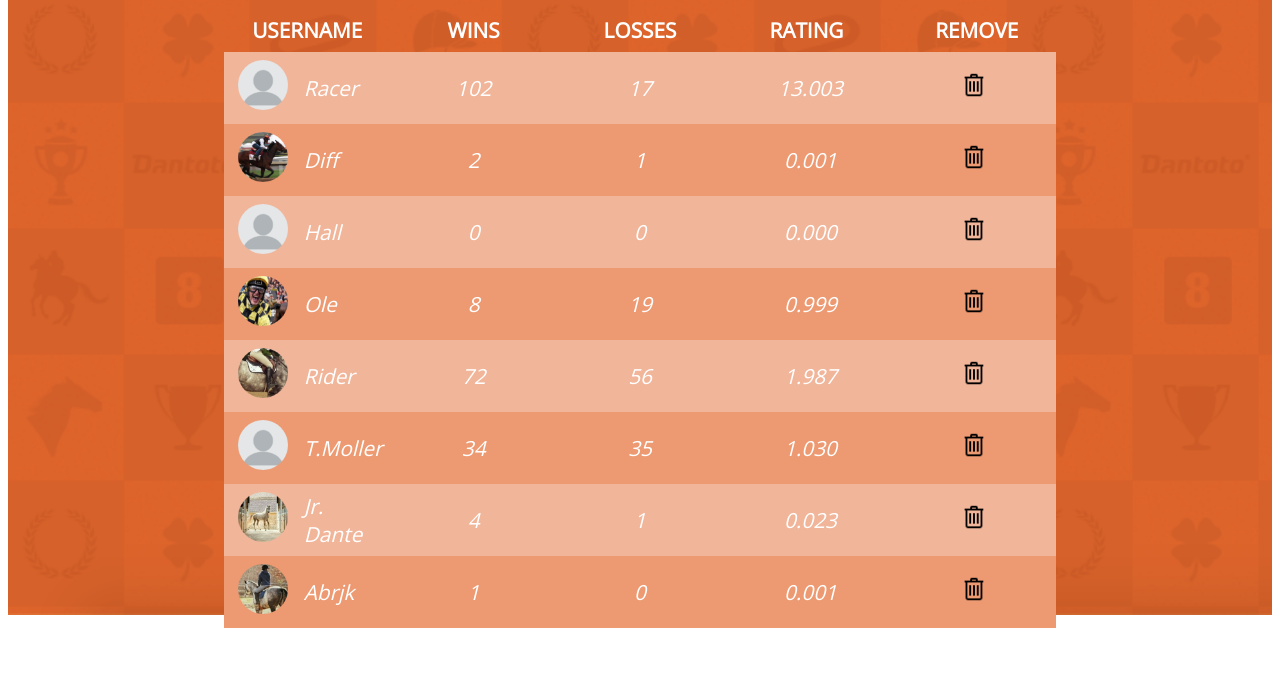
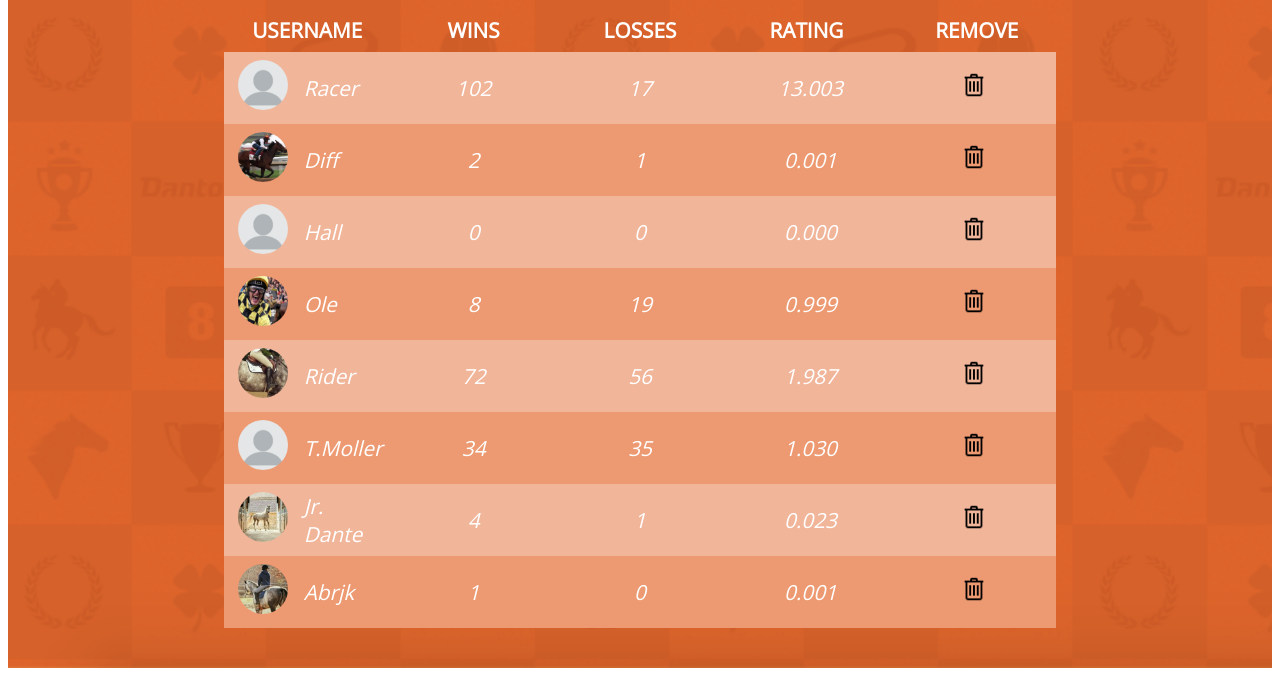
Before and after one commit to ludw0119/DantotoList, a plain HTML site: page index.html in a window 1280 px wide. Shown: the part 193-869 px from the top of the page. Before the commit the page ends 821 px from the top, so only its background shows below. Drawn offline with nearby package versions, Linux system fonts and the light colour scheme.

Commit message:
main height made flexible

```diff
--- a/style.css
+++ b/style.css
@@ -62,7 +62,7 @@ main {
   background-image: url(images/background.png);
   background-repeat: no-repeat;
   background-size: cover;
-  height: 100vh;
+  padding-bottom: 5vh;
 }
 
 table {
```
